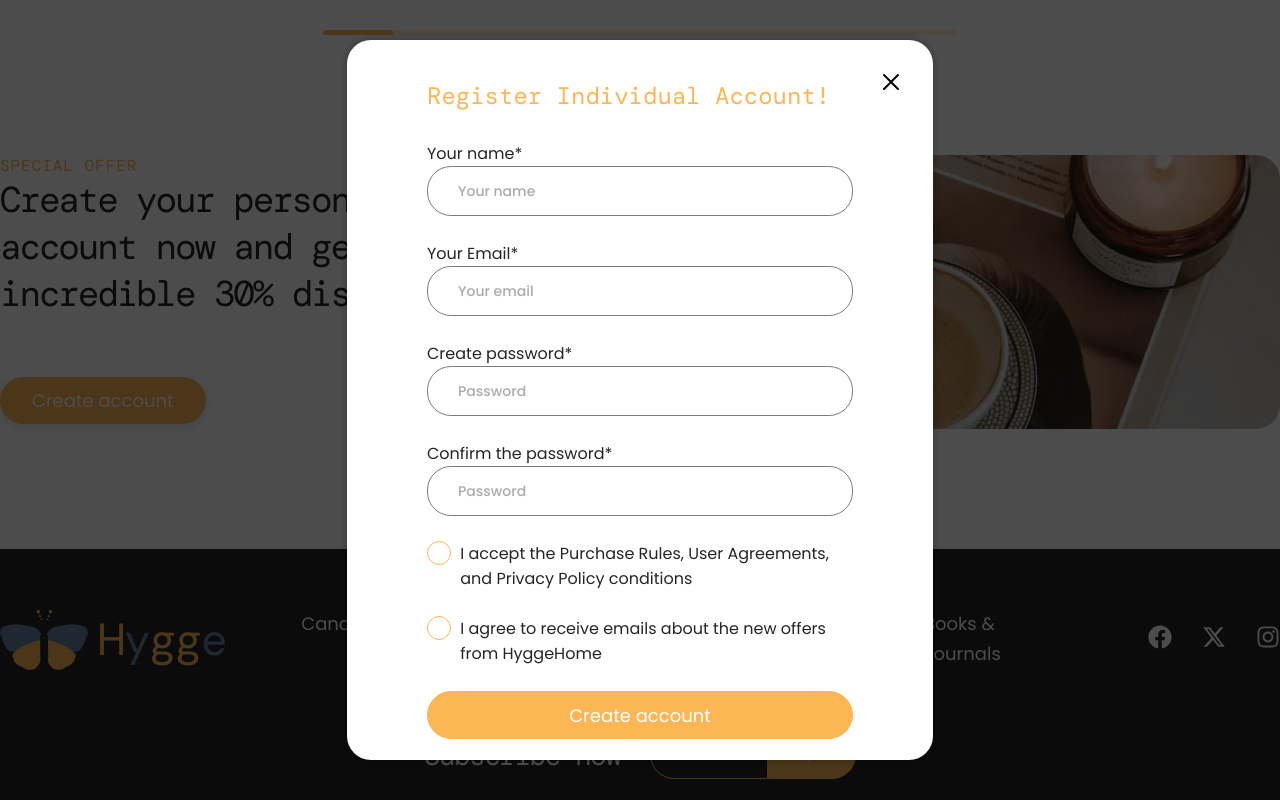
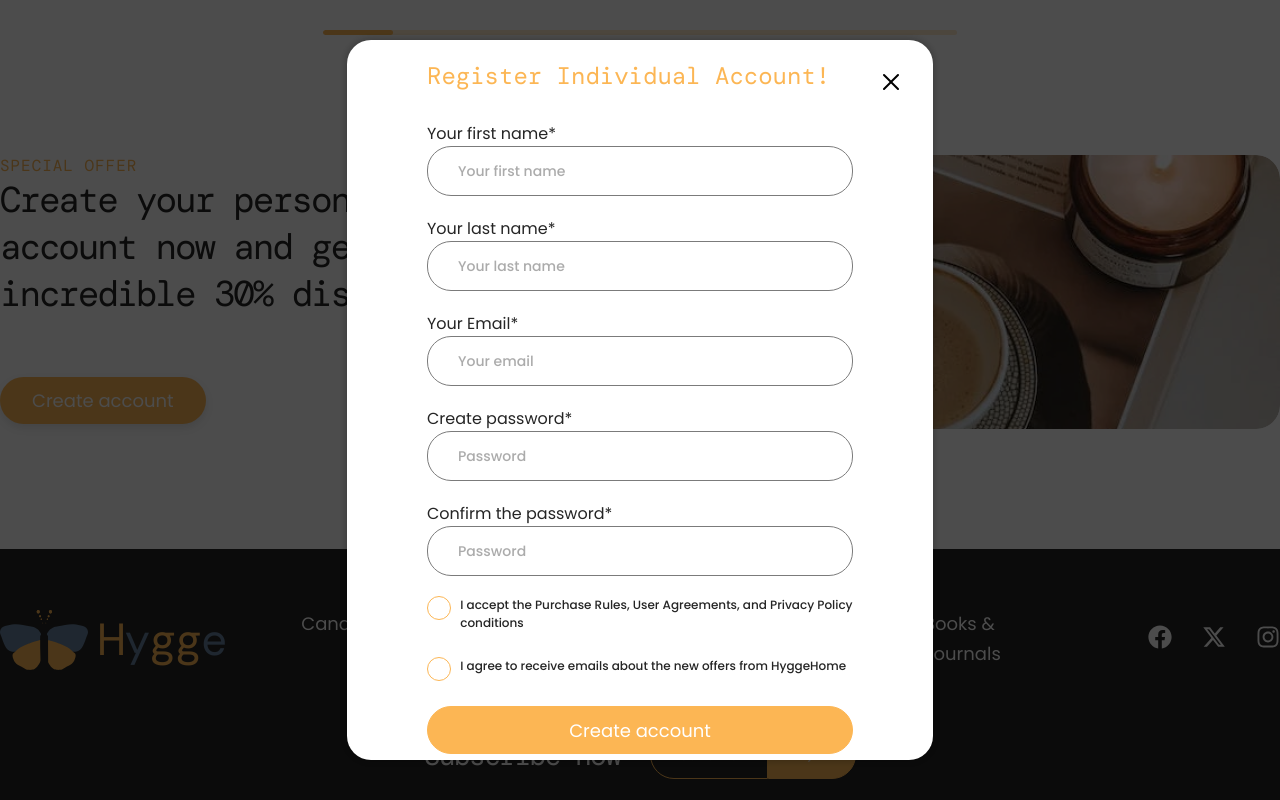
Before and after one commit to ArtemMerkushyn/HyggeHome, a React (Create React App) app: page / in a window 1280 px wide. Both pictures are taken after a click on the button "Create account". Shown: the part 1457-2257 px from the top of the page. Built offline with nearby package versions, Linux system fonts and the light colour scheme; grey boxes are pictures that could not be loaded.

Commit message:
input update
Changed some styles + added another import

```diff
--- a/src/components/MainPageContent/ModalForm/ModalForm.jsx
+++ b/src/components/MainPageContent/ModalForm/ModalForm.jsx
@@ -8,13 +8,15 @@ export const ModalForm = ({ toggleModal }) => {
   const [firstCheckbox, setFirstCheckbox] = useState(false);
   const [secondCheckbox, setSecondCheckbox] = useState(false);
   const [checkboxes, setCheckboxes] = useState(false);
-  const [name, setName] = useState('');
+  const [firstName, setFirstName] = useState('');
+  const [lastName, setLastName] = useState('');
   const [email, setEmail] = useState('');
   const [password, setPassword] = useState('');
   const [confirmPassword, setConfirmPassword] = useState('');
 
   const [userData, setUserData] = useState({
-    name: '',
+    firstName: '',
+    lastName:'',
     email: '',
     password: '',
   });
@@ -32,7 +34,8 @@ export const ModalForm = ({ toggleModal }) => {
 
     // Перевірка, чи всі поля заповнені
     if (
-      name.trim() === '' ||
+      firstName.trim() === '' ||
+      lastName.trim() === '' ||
       email.trim() === '' ||
       password.trim() === '' ||
       confirmPassword.trim() === ''
@@ -57,7 +60,8 @@ export const ModalForm = ({ toggleModal }) => {
     }
 
     setUserData({
-      name,
+      firstName,
+      lastName,
       email,
       password,
     });
@@ -74,18 +78,32 @@ export const ModalForm = ({ toggleModal }) => {
       <form action="/submit" method="post" onSubmit={handleSubmit} className={css.modal_form}>
         <h2 className={css.modal_register_text}>Register Individual Account!</h2>
 
-        <label htmlFor="name" className={css.modal_input_label}>
-          Your name*
+        <label htmlFor="first-name" className={css.modal_input_label}>
+          Your first name*
         </label>
         <input
           type="text"
-          id="name"
-          name="name"
-          placeholder="Your name"
+          id="first-name"
+          name="first-name"
+          placeholder="Your first name"
           className={css.modal_input}
-          value={name}
-          onChange={(e) => setName(e.target.value)}
+          value={firstName}
+          onChange={(e) => setFirstName(e.target.value)}
         />
+
+        <label htmlFor="last-name" className={css.modal_input_label}>
+          Your last name*
+        </label>
+        <input
+          type="text"
+          id="last-name"
+          name="last-name"
+          placeholder="Your last name"
+          className={css.modal_input}
+          value={lastName}
+          onChange={(e) => setLastName(e.target.value)}
+        />
+
 
         <label htmlFor="email" className={css.modal_input_label}>
           Your Email*
@@ -139,7 +157,7 @@ export const ModalForm = ({ toggleModal }) => {
               <Icons icon={'check'} />
             </div>
           </button>
-          <label htmlFor="agreement">
+          <label htmlFor="agreement" className={css.agreement_text}>
             I accept the Purchase Rules, User Agreements, and Privacy Policy conditions
           </label>
         </div>
@@ -157,7 +175,7 @@ export const ModalForm = ({ toggleModal }) => {
               <Icons icon={'check'} />
             </div>
           </button>
-          <label htmlFor="agreement" className={css.text}>
+          <label htmlFor="agreement" className={css.agreement_text}>
             I agree to receive emails about the new offers from HyggeHome
           </label>
         </div>
--- a/src/components/MainPageContent/ModalForm/ModalForm.module.css
+++ b/src/components/MainPageContent/ModalForm/ModalForm.module.css
@@ -1,5 +1,5 @@
 .modal_container{
-    padding: 40px 80px 29px ;
+    padding: 20px 80px 20px ;
     position: relative;
 }
 
@@ -38,7 +38,7 @@ align-self: flex-start;
     font-weight: 500;
     line-height: normal;
     opacity: 0.6;
-    margin-bottom: 25px;
+    margin-bottom: 20px;
 
 }
 .modal_create_button{
@@ -60,6 +60,7 @@ cursor: pointer;
     margin-bottom: 25px;
     display: flex;
     flex-direction: row;
+    width: 426px;
 }
 .modal_checkbox{
     margin-right: 9.26px;
@@ -93,3 +94,11 @@ cursor: pointer;
     top: -0.5px;
     left: -0.5px;
 }
+.agreement_text{
+    color: #252525;
+font-family: Poppins;
+font-size: 12px;
+font-style: normal;
+font-weight: 500;
+line-height: normal;
+}
```
